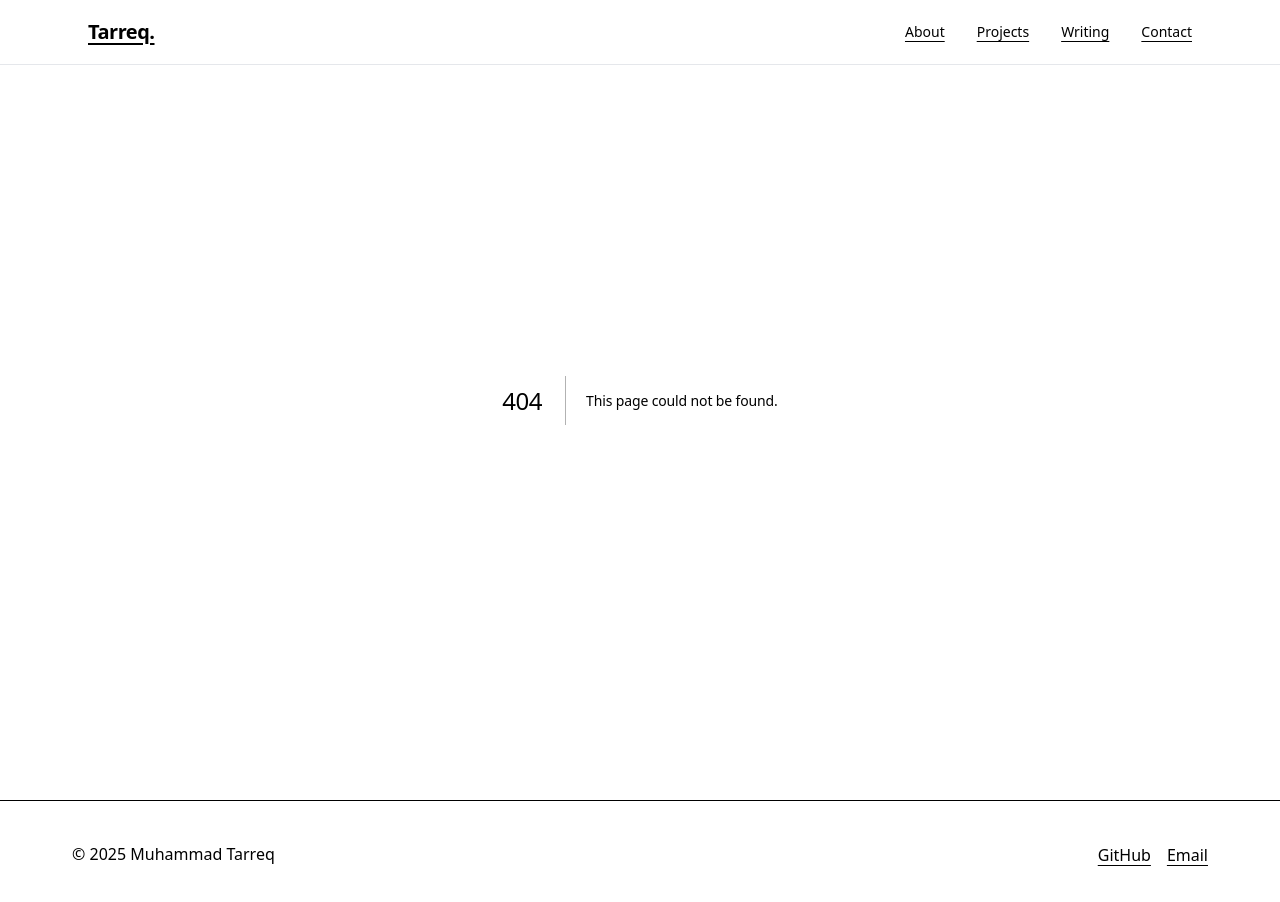
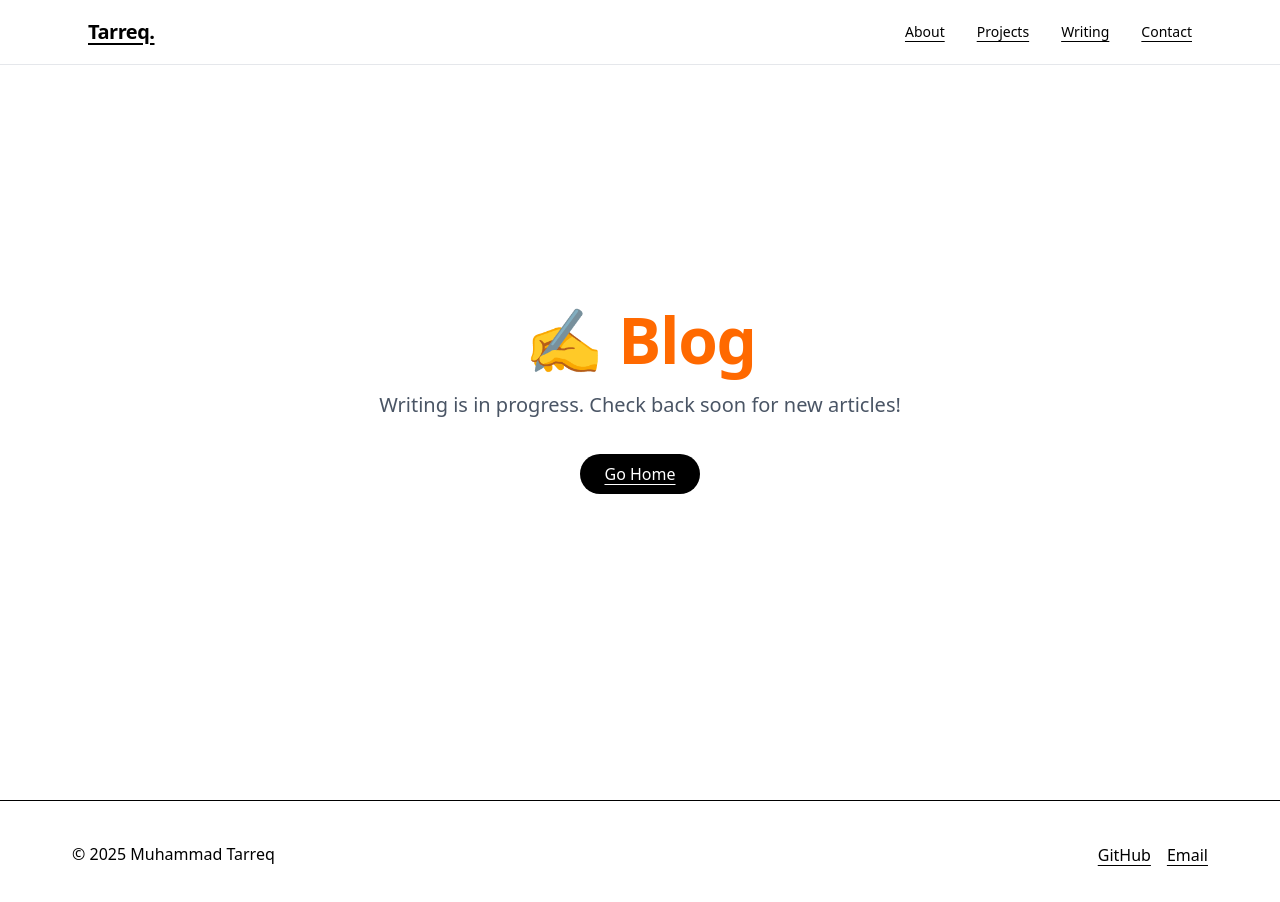
Before and after one commit to mrtrq/presence, a Next.js app: page /blog in a window 1280 px wide. Before the commit this address had no page. Shown: the top 902 px of the page. Built offline with nearby package versions, Linux system fonts and the light colour scheme.

Commit message:
init /blog and /gallery

```diff
--- /dev/null
+++ b/app/blog/page.tsx
@@ -0,0 +1,18 @@
+import Link from 'next/link';
+
+export default function BlogPage() {
+  return (
+    <div className="flex flex-col items-center justify-center min-h-screen p-8 text-center">
+      <h1 className="text-4xl font-bold mb-4 text-orange-500">✍️ Blog</h1>
+      <p className="text-xl text-gray-600 mb-8">
+        Writing is in progress. Check back soon for new articles!
+      </p>
+      <Link
+        href="/"
+        className="px-6 py-2 bg-black text-white rounded-full hover:bg-gray-800 transition"
+      >
+        Go Home
+      </Link>
+    </div>
+  );
+}
--- /dev/null
+++ b/app/gallery/page.tsx
@@ -0,0 +1,16 @@
+import Link from 'next/link';
+
+export default function GalleryPage() {
+  return (
+    <div className="flex flex-col items-center justify-center min-h-screen p-8 text-center bg-gray-50">
+      <div className="text-6xl mb-6">🖼️</div>
+      <h1 className="text-4xl font-bold mb-2">Gallery</h1>
+      <p className="text-lg text-gray-500 italic mb-8">
+        Curating the collection... Under Construction.
+      </p>
+      <Link href="/" className="text-blue-600 hover:underline">
+        ← Back to main page
+      </Link>
+    </div>
+  );
+}
```
